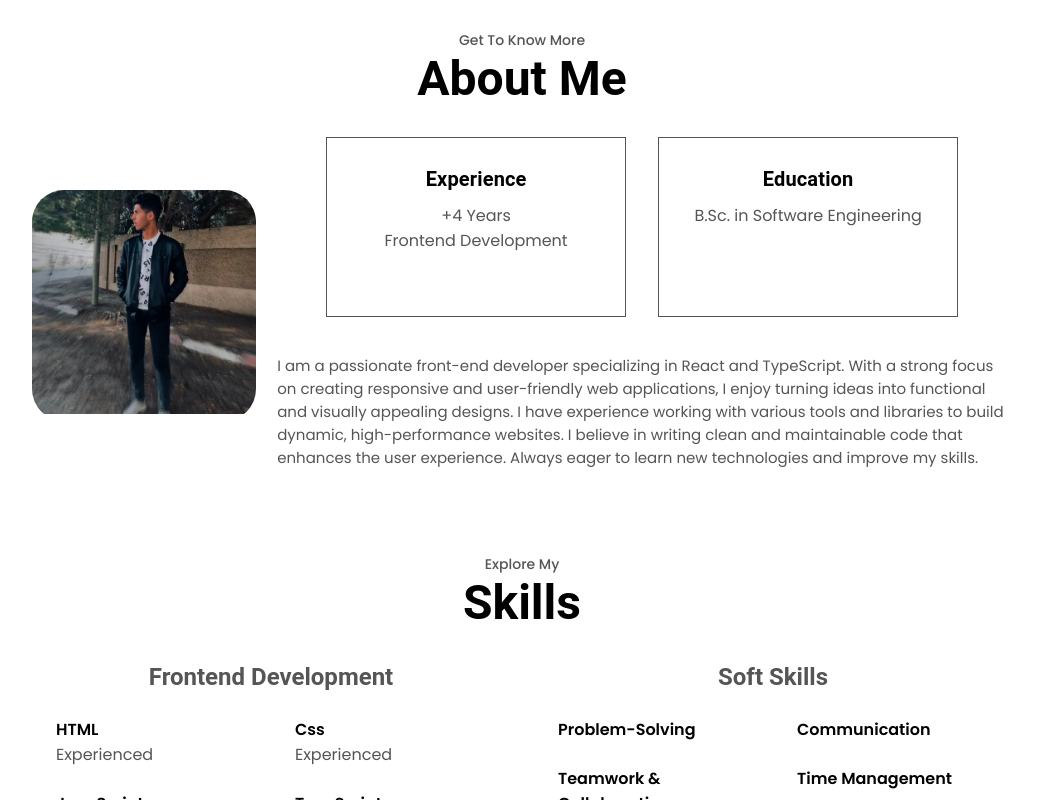
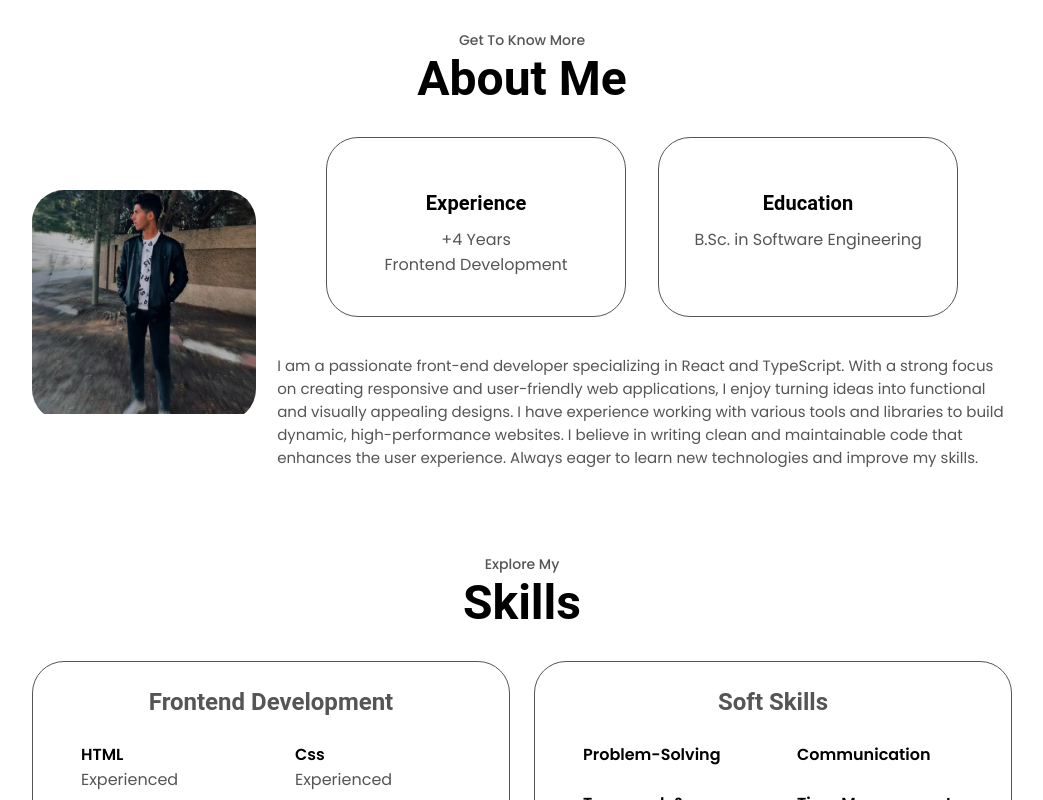
Before and after one commit to kamelmaher/MyPortfolio, a React (Vite) app: page / in a window 1280 px wide. Shown: the part 800-1600 px from the top of the page, without its empty margins (118-1161 px from the left). Built offline with nearby package versions, Linux system fonts and the light colour scheme; some icons are missing.

Commit message:
fix bugs

```diff
--- a/src/index.css
+++ b/src/index.css
@@ -67,6 +67,12 @@ a {
     font-weight: 700;
 }
 
-.project-card{
+.project-card {
     height: 100%;
 }
+
+.my-card {
+    border: 1px solid var(--text-secondary);
+    border-radius: 32px;
+    padding: 24px;
+}
```
